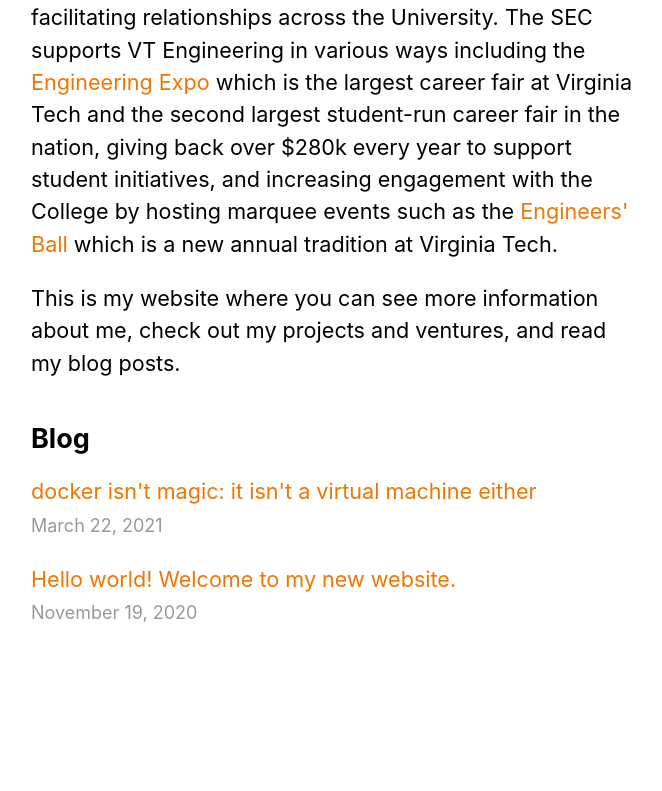
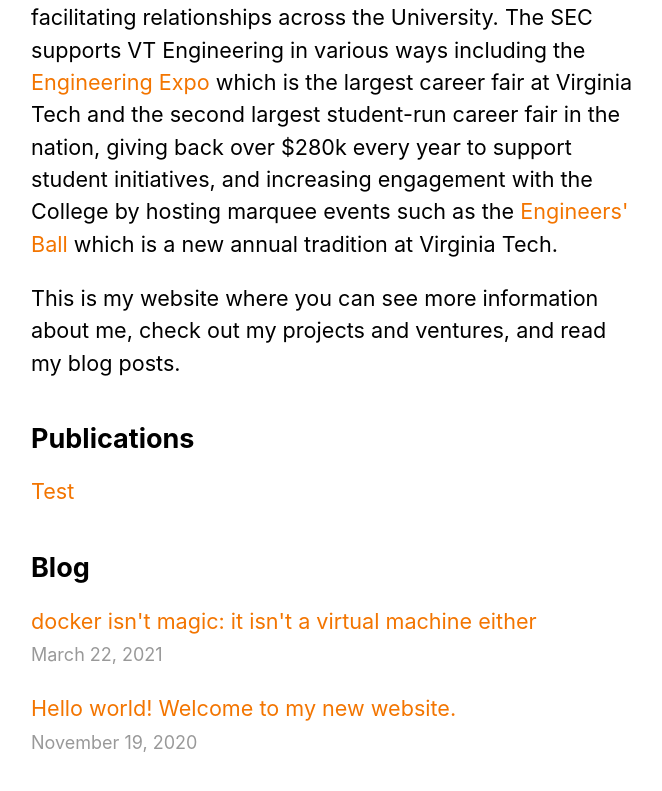
Before and after one commit to ryangniadek/next-js-website, a Next.js app: page / in a window 1280 px wide. Shown: the part 818-1609 px from the top of the page, without its empty margins (303-965 px from the left). Before the commit the page ends 1553 px from the top, so only its background shows below. Built offline with nearby package versions, Linux system fonts and the light colour scheme.

Commit message:
Added publications template

```diff
--- a/pages/index.js
+++ b/pages/index.js
@@ -52,6 +52,16 @@ export default function Home({ allPostsData }) {
         </p>
       </section>
       <section className={`${utilStyles.headingMd} ${utilStyles.padding1px}`}>
+        <h2 className={utilStyles.headingLg}>Publications</h2>
+        <ul className={utilStyles.list}>
+            <li className={utilStyles.listItem}>
+              <Link href="#">
+                <a>Test</a>
+              </Link>
+            </li>
+        </ul>
+      </section>
+      <section className={`${utilStyles.headingMd} ${utilStyles.padding1px}`}>
         <h2 className={utilStyles.headingLg}>Blog</h2>
         <ul className={utilStyles.list}>
           {allPostsData.map(({ id, date, title }) => (
```
